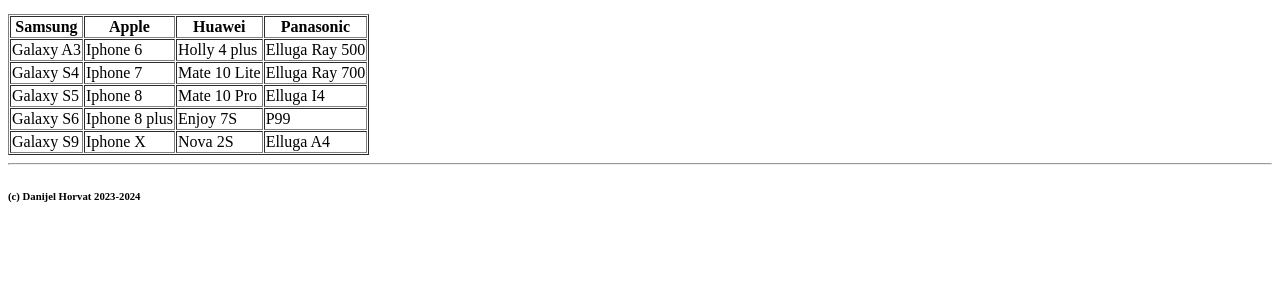
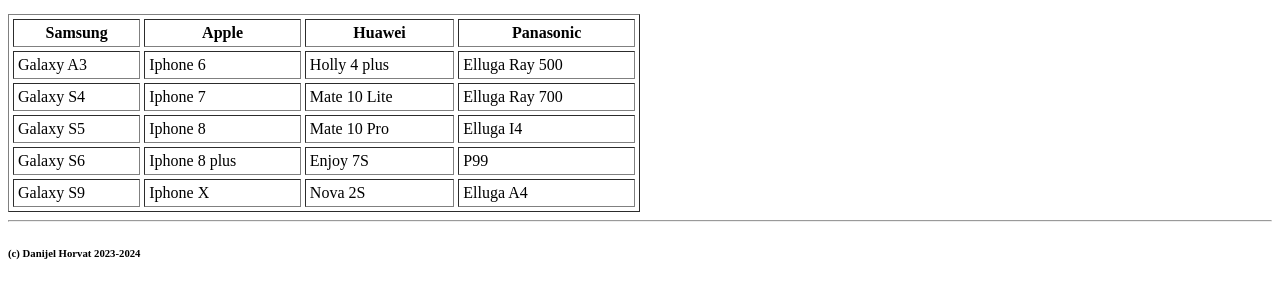
Before and after one commit to dhorva8/WA2324-vjezbe, a plain HTML site: page Vjezba 4/index.html in a window 1280 px wide. Shown: the part 406-704 px from the top of the page. Drawn offline with Linux system fonts and the light colour scheme.

Commit message:
Update index.html

```diff
--- a/Vjezba 4/index.html
+++ b/Vjezba 4/index.html
@@ -25,7 +25,7 @@
 			<figcaption>Logotip GAUDEAMUS portala VVG-a</figcaption>
 			<a href="https://gaudeamus.vvg.hr/pluginfile.php/1/core_admin/logocompact/300x300/1696414698/logo_gaudeamus_compactV2.png" target="_blank"><img src="https://gaudeamus.vvg.hr/pluginfile.php/1/core_admin/logocompact/300x300/1696414698/logo_gaudeamus_compactV2.png" width="5%" alt="Gaudeamus logotip" title="Logotip VVG Gaudeamus portala - apsolutna putanja"></a>
 		</figure>
-		<table border="1" cellpadding="1" cellspacing="1">
+		<table border="1" cellpadding="4" cellspacing="4" width="50%">
             <tr>
                 <th>Samsung</th>
                 <th>Apple</th>
```
